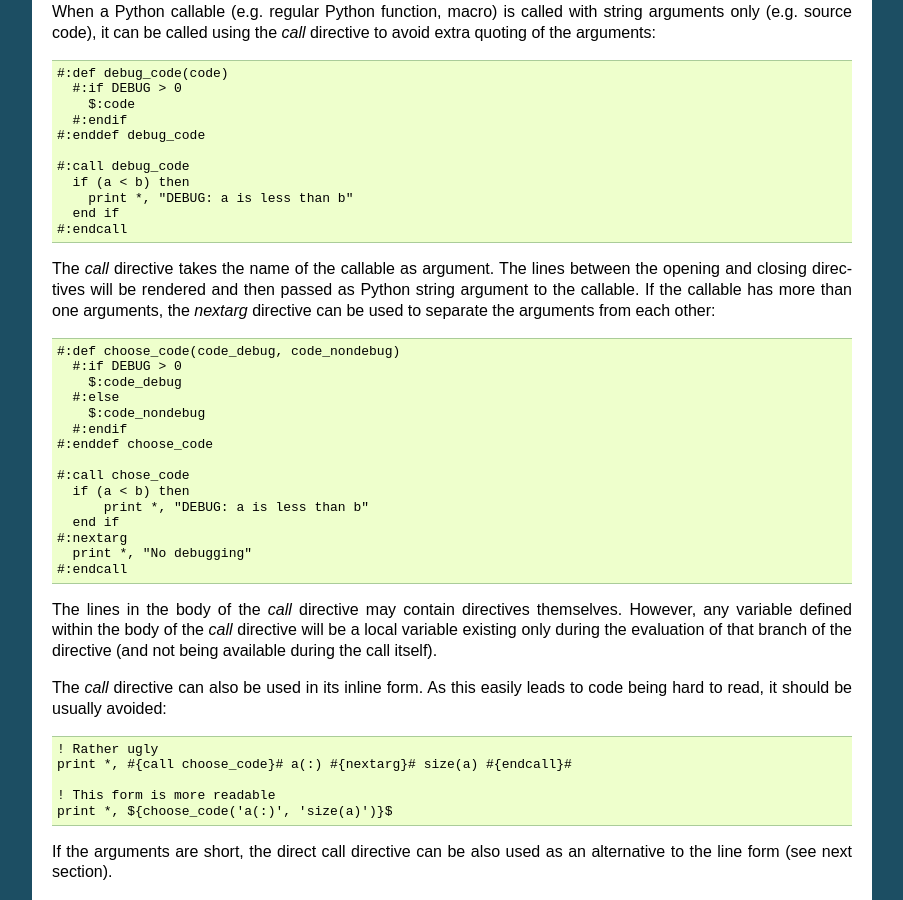
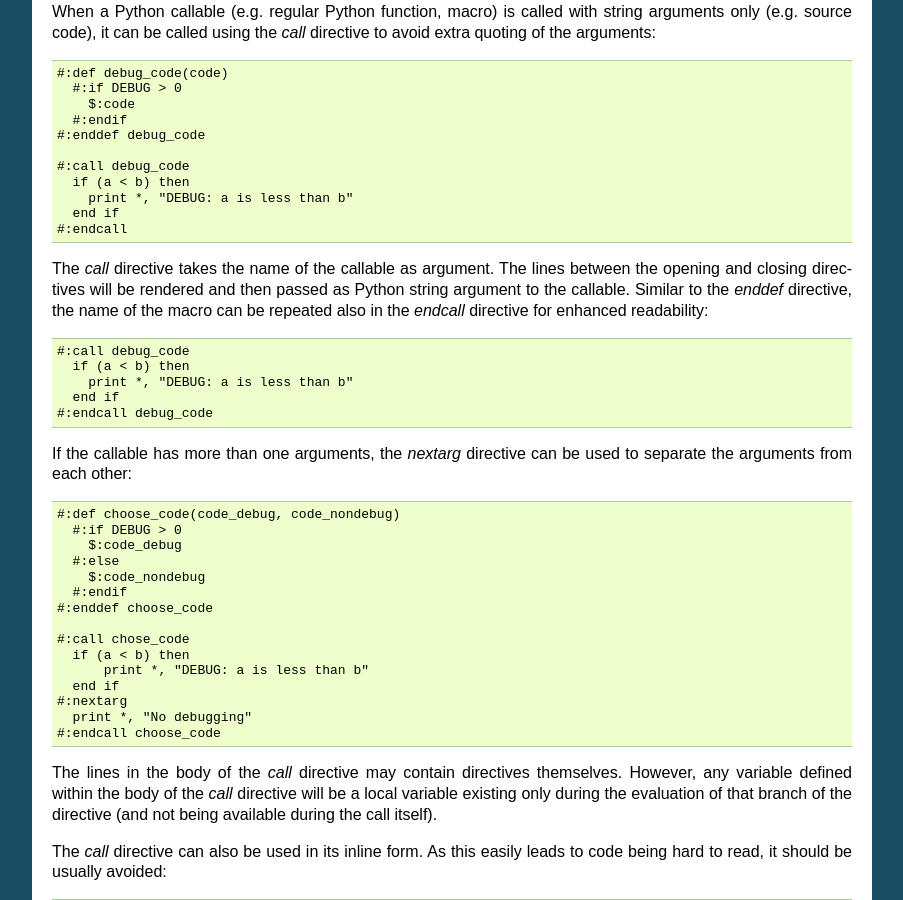
Before and after one commit to aradi/fypp, a Sphinx documentation site: the page built from docs/fypp.rst, in a window 1280 px wide and 900 px high, scrolled down 11894 px. Shown: the whole window, without its empty margins (198-1101 px from the left). Built offline with Sphinx 7.4.7, drawn with Linux system fonts in a browser that asks for light colours; some of the changed text lies outside the part shown.

Commit message:
Allow macro names in endcall directives

```diff
--- a/CHANGELOG.rst
+++ b/CHANGELOG.rst
@@ -11,7 +11,7 @@ Added
 
 * Allow equal sign as separator in set directive for better readability.
 
-* Allow macro name in enddef directives.
+* Allow macro names in enddef and endcall directives.
 
 * Implement assert directive.
 
--- a/README.rst
+++ b/README.rst
@@ -91,13 +91,13 @@ Main features
       #:if DEBUG > 0
         $:code
       #:endif
-    #:enddef
+    #:enddef debug_code
 
     #:call debug_code
       if (size(array) > 100) then
         print *, "DEBUG: spuriously large array"
       end if
-    #:endcall
+    #:endcall debug_code
 
 * Preprocessor comments::
 
--- a/docs/fypp.rst
+++ b/docs/fypp.rst
@@ -114,7 +114,7 @@ more in detail in the individual sections further down.
       if (size(array) > 100) then
         print *, "DEBUG: spuriously large array"
       end if
-    #:endcall
+    #:endcall debug_code
 
 * Preprocessor comments::
 
@@ -706,11 +706,11 @@ The `def` directive can also be used in its short form::
   #{def l2(x)}#log(log(${x}$))#{enddef}#
 
 .. warning:: The content of macros is usually inserted via an eval directive and
-	     is accordingly subject to eventual line folding. Macros should,
-	     therefore, not contain any inline Fortran comments. (Comments
-	     starting at the beginning of the line preceeded by optional
-	     whitespaces only are OK, though). Use preprocessor comments
-	     (``#!``) instead.
+     is accordingly subject to eventual line folding. Macros should,
+     therefore, not contain any inline Fortran comments. (Comments
+     starting at the beginning of the line preceeded by optional
+     whitespaces only are OK, though). Use preprocessor comments
+     (``#!``) instead.
 
 
 `call` directive
@@ -734,9 +734,18 @@ directive to avoid extra quoting of the arguments::
 
 The `call` directive takes the name of the callable as argument. The lines
 between the opening and closing directives will be rendered and then passed as
-Python string argument to the callable. If the callable has more than one
-arguments, the `nextarg` directive can be used to separate the arguments from
-each other::
+Python string argument to the callable. Similar to the `enddef` directive, the
+name of the macro can be repeated also in the `endcall` directive for enhanced
+readability::
+
+  #:call debug_code
+    if (a < b) then
+      print *, "DEBUG: a is less than b"
+    end if
+  #:endcall debug_code
+
+If the callable has more than one arguments, the `nextarg` directive can be used
+to separate the arguments from each other::
 
   #:def choose_code(code_debug, code_nondebug)
     #:if DEBUG > 0
@@ -752,7 +761,7 @@ each other::
     end if
   #:nextarg
     print *, "No debugging"
-  #:endcall
+  #:endcall choose_code
 
 The lines in the body of the `call` directive may contain directives
 themselves. However, any variable defined within the body of the `call`
@@ -1163,7 +1172,7 @@ after including ``checks.fypp``::
     #:call debug_code
       print *, 'We are in debug mode'
       print *, 'The value of ind is', ind
-    #:endcall
+    #:endcall debug_code
 
     end subroutine someFunction
 
```
Also changed, not shown: other parts of README.rst (+1 -1 lines), other parts of docs/fypp.rst (+1 -1 lines), 2 other files.
